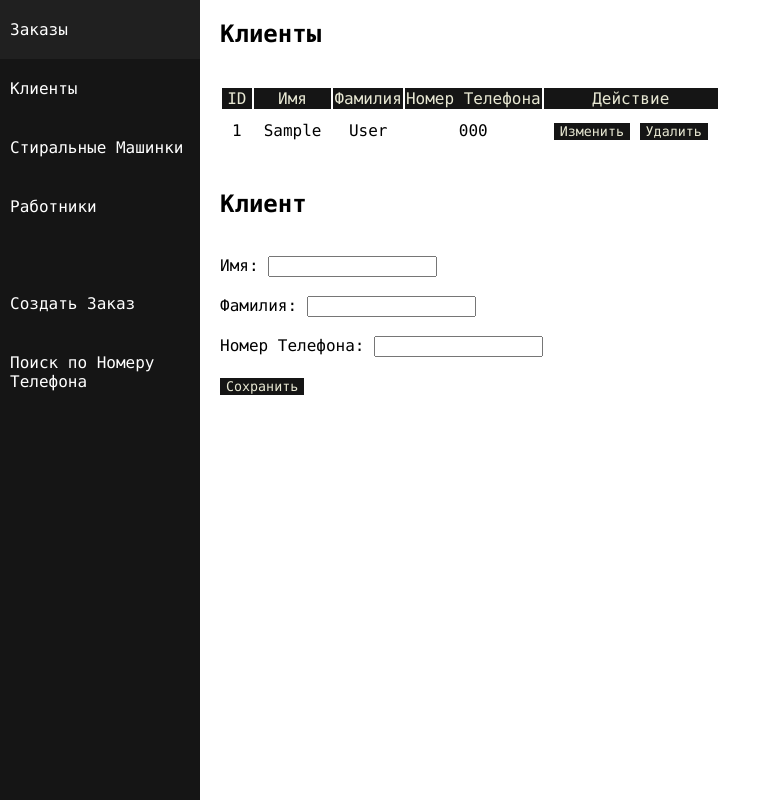
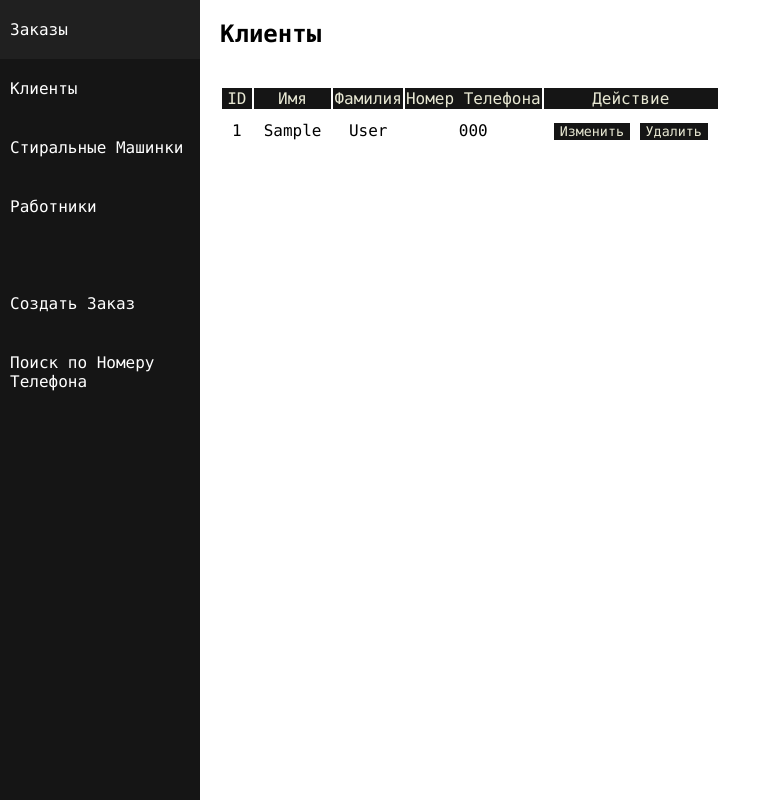
Before and after one commit to loveshadowfiend/laundry-crud, a PHP site: page /customers.php in a window 1280 px wide. Shown: the whole page, without its empty margins (0-771 px from the left). Run offline with PHP 8.4, Linux system fonts and the light colour scheme; tables that the repository leaves empty or names only in its code hold one stand-in row (values such as "Sample post").

Commit message:
little bit of code cleanup

```diff
--- a/presentation/customers.php
+++ b/presentation/customers.php
@@ -5,13 +5,16 @@
 
 <!DOCTYPE html>
 <html>
+
 <head>
     <title>Customers</title>
 </head>
+
 <body>
     <div class="content">
         <?php
-    function sanitize_input($data) {
+        function sanitize_input($data)
+        {
             $data = trim($data);
             $data = stripslashes($data);
             $data = htmlspecialchars($data);
@@ -115,21 +118,7 @@
             }
         }
         ?>
-
-    <h2>Клиент</h2>
-
-    <br></br>
-
-    <form method="post" action="<?php echo htmlspecialchars($_SERVER["PHP_SELF"]); ?>">
-        <input type="hidden" name="customer_id" value="<?php if (isset($edit_row)) echo $edit_row['customer_id']; ?>">
-        <label for="first_name">Имя:</label>
-        <input type="text" name="first_name" value="<?php if (isset($edit_row)) echo $edit_row['first_name']; ?>" required><br><br>
-        <label for="last_name">Фамилия:</label>
-        <input type="text" name="last_name" value="<?php if (isset($edit_row)) echo $edit_row['last_name']; ?>"><br><br>
-        <label for="phone_number">Номер Телефона:</label>
-        <input type="text" name="phone_number" value="<?php if (isset($edit_row)) echo $edit_row['phone_number']; ?>" required><br><br>
-        <input type="submit" name="save" value="<?php if (isset($edit_row)) echo 'Обновить'; else echo 'Сохранить'; ?>">
-    </form>
     </div>
 </body>
+
 </html>
--- a/presentation/delete_customer.php
+++ b/presentation/delete_customer.php
@@ -6,4 +6,3 @@
     $conn->query($sql);
 
     header("Location: phone_number.php");
-?>
--- a/presentation/delete_order.php
+++ b/presentation/delete_order.php
@@ -6,4 +6,3 @@
     $conn->query($sql);
 
     header("Location: phone_number.php");
-?>
--- a/presentation/make_order.php
+++ b/presentation/make_order.php
@@ -110,7 +110,6 @@ if ($result->num_rows > 0) {
         <label for="phone_number">Номер Телефона:</label>
         <input type="text" name="phone_number" id="phone_number" list="phone_number_list" autocomplete="off" required> <br></br>
 
-        <!-- Phone number suggestions -->
         <datalist id="phone_number_list">
             <?php foreach ($phone_numbers as $number) {
                 echo "<option value='$number'>";
--- a/presentation/orders.php
+++ b/presentation/orders.php
@@ -7,7 +7,7 @@ include_once '../data/database.php';
 <html>
 
 <head>
-    <title>Order CRUD Form</title>
+    <title>Orders</title>
 </head>
 
 <body>
--- a/presentation/phone_number.php
+++ b/presentation/phone_number.php
@@ -4,9 +4,11 @@
 ?>
 <!DOCTYPE html>
 <html>
+
 <head>
     <title>Customer and Order Management</title>
 </head>
+
 <body>
     <div class="content">
         <h2>Поиск Клиентов или Заказов по Номеру Телефона</h2>
@@ -77,4 +79,5 @@
         ?>
     </div>
 </body>
+
 </html>
--- a/presentation/status.php
+++ b/presentation/status.php
@@ -18,19 +18,14 @@
     </form>
 
     <?php
-    // Check if the form is submitted
     if ($_SERVER["REQUEST_METHOD"] == "GET") {
-        // Retrieve the selected status from the form
         $status = $_GET["status"];
 
-        // Sanitize the selected status
         $status = mysqli_real_escape_string($conn, $status);
 
-        // Perform the query
         $sql = "SELECT * FROM Orders WHERE status = '$status'";
         $result = $conn->query($sql);
 
-        // Display the results
         if ($result->num_rows > 0) {
             echo "<h2>Orders with Status: $status</h2>";
             echo "<table>";
```
Also changed, not shown: presentation/employees.php (+8 -13 lines), presentation/items.php (+8 -13 lines). Lines whose indentation alone changed are shown as unchanged.
